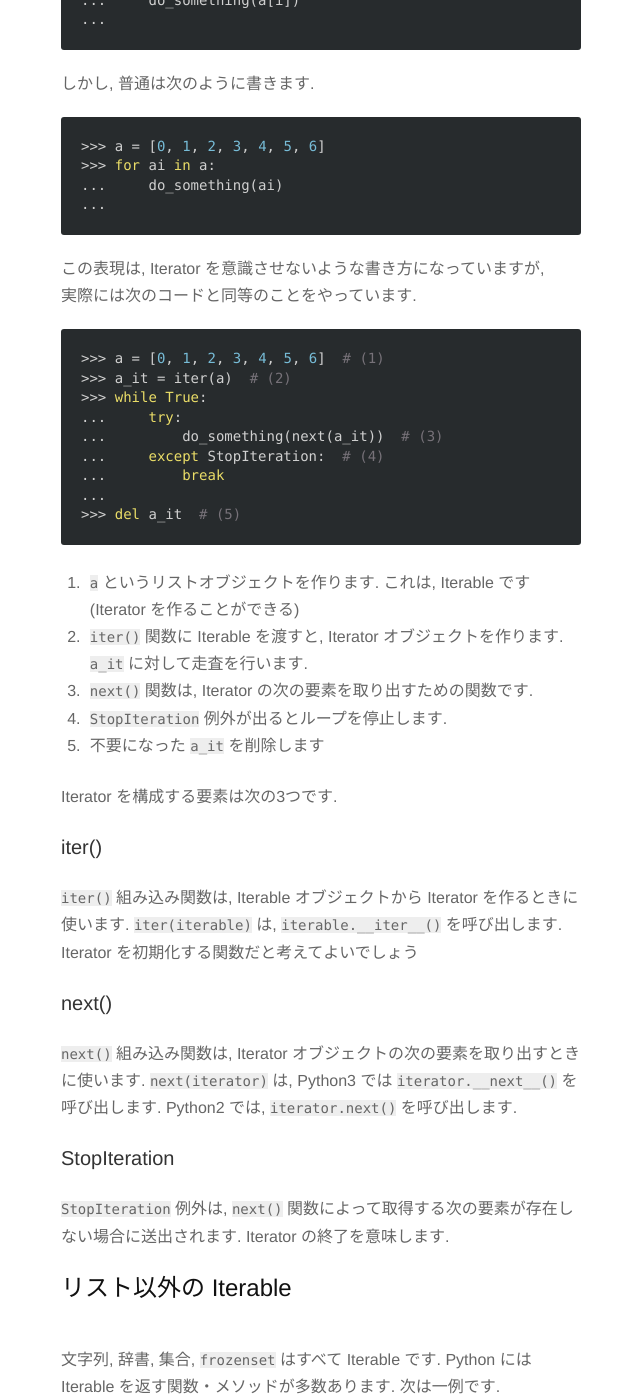
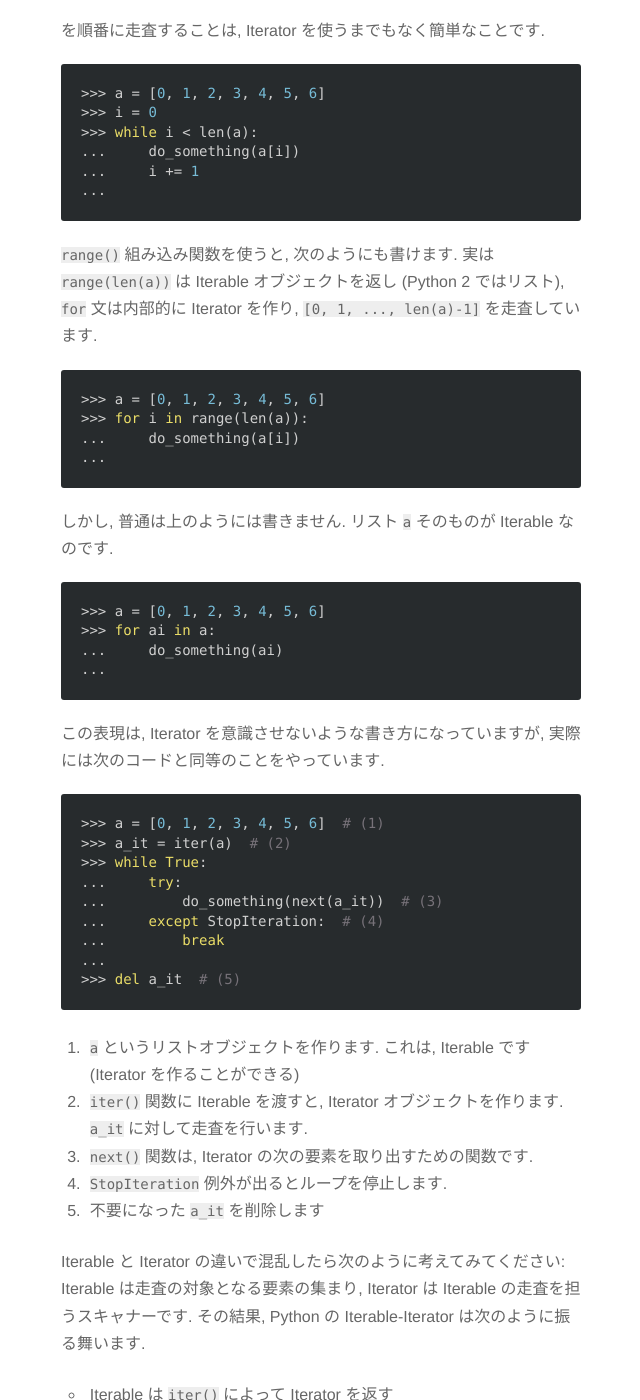
Before and after one commit to rokkopy/rokkopy, a Jekyll site: the page built from _posts/2015-07-10-iterable.markdown, in a window 1280 px wide and 1400 px high, scrolled down 802 px. Shown: the whole window, without its empty margins (319-959 px from the left). Built offline with Jekyll 4.4.1, drawn with Linux system fonts in a browser that asks for light colours; nearby versions of some CDN libraries; Markdown is read by kramdown in place of the engine named in the settings; formulas are drawn with MathJax 3; comment, search, counter and statistics services are not loaded; some of the changed text lies outside the part shown.

Commit message:
Update post

````diff
--- a/_posts/2015-07-10-iterable.markdown
+++ b/_posts/2015-07-10-iterable.markdown
@@ -1,8 +1,12 @@
 ---
 title:  "Iterator, iterable and generator"
-date:   2015-07-10 13:00:00
+date:   2015-07-09 13:00:00
 description: comments for qe-seminar
 author: kenjisato
+---
+
+- **7/10 一部修正**
+
 ---
 
 
@@ -25,13 +29,25 @@ Iterator は 「**何かがたくさん集まっているときに, それを順
 
 ```python
 >>> a = [0, 1, 2, 3, 4, 5, 6]
+>>> i = 0
+>>> while i < len(a):
+...     do_something(a[i])
+...     i += 1
+...
+```
+
+`range()` 組み込み関数を使うと, 次のようにも書けます. 実は `range(len(a))` は
+Iterable オブジェクトを返し (Python 2 ではリスト), `for` 文は内部的に Iterator
+を作り, `[0, 1, ..., len(a)-1]` を走査しています.
+
+```python
+>>> a = [0, 1, 2, 3, 4, 5, 6]
 >>> for i in range(len(a)):
 ...     do_something(a[i])
 ...
 ```
 
-
-しかし, 普通は次のように書きます.
+しかし, 普通は上のようには書きません. リスト `a` そのものが Iterable なのです.
 
 ```python
 >>> a = [0, 1, 2, 3, 4, 5, 6]
@@ -62,6 +78,14 @@ Iterator は 「**何かがたくさん集まっているときに, それを順
 3. `next()` 関数は, Iterator の次の要素を取り出すための関数です.
 4. `StopIteration` 例外が出るとループを停止します.
 5. 不要になった `a_it` を削除します
+
+Iterable と Iterator の違いで混乱したら次のように考えてみてください:
+Iterable は走査の対象となる要素の集まり, Iterator は Iterable の走査を担うスキャナーです.
+その結果, Python の Iterable-Iterator は次のように振る舞います.
+
+- Iterable は `iter()` によって Iterator を返す
+- Iterator は `next()` によって次の要素を返し, 要素が尽きたら `StopIteration` を送出する
+
 
 Iterator を構成する要素は次の3つです.
 
````
